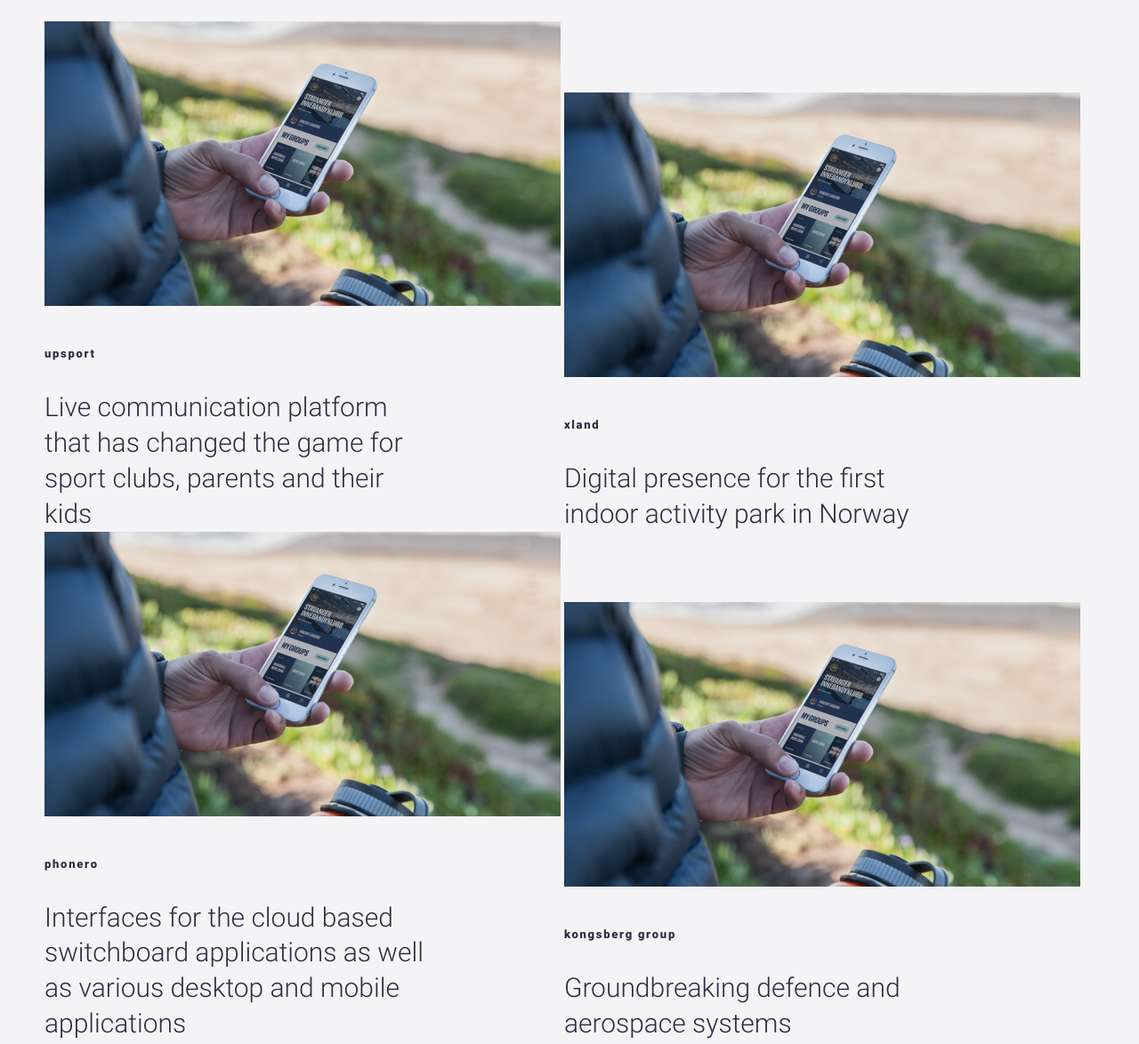
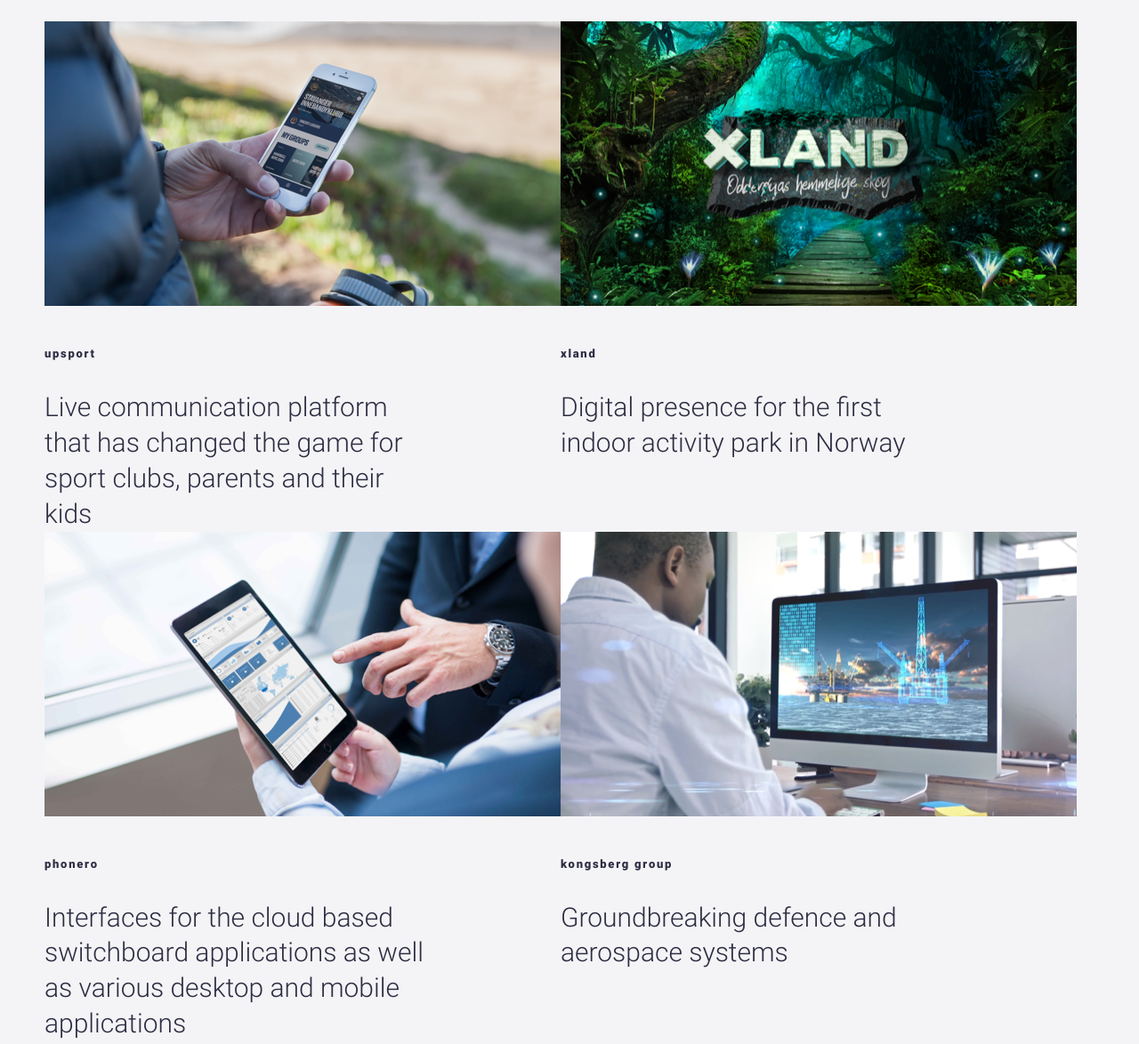
Before and after one commit to IrekYakupov/Fronbyte-home, a plain HTML site: page index.html in a window 1280 px wide. Shown: the part 2922-4096 px from the top of the page at 89% size. Drawn offline with Linux system fonts and the light colour scheme.

Commit message:
corrected the third block, made it through flex

```diff
--- a/index.html
+++ b/index.html
@@ -157,7 +157,7 @@
         <div class="b-portfolio__other-case">
           <a class="other-case__link" href="javascript:void(0)">
             <div class="other-case__card">
-              <img class="other-case__img" src="/img/img-upsport.png" alt="" />
+              <img class="other-case__img" src="/img/upsport.png" alt="" />
               <p class="other-case__name">upsport</p>
               <p class="other-case__discription">
                 Live communication platform that has changed the game for sport
@@ -168,7 +168,7 @@
 
           <a class="other-case__link" href="javascript:void(0)">
             <div class="other-case__card">
-              <img class="other-case__img" src="/img/img-upsport.png" alt="" />
+              <img class="other-case__img" src="/img/xland.png" alt="" />
               <p class="other-case__name">xland</p>
               <p class="other-case__discription">
                 Digital presence for the first indoor activity park in Norway
@@ -178,7 +178,7 @@
 
           <a class="other-case__link" href="javascript:void(0)">
             <div class="other-case__card">
-              <img class="other-case__img" src="/img/img-upsport.png" alt="" />
+              <img class="other-case__img" src="/img/phonero.png" alt="" />
               <p class="other-case__name">phonero</p>
               <p class="other-case__discription">
                 Interfaces for the cloud based switchboard applications as well
@@ -189,7 +189,7 @@
 
           <a class="other-case__link" href="javascript:void(0)">
             <div class="other-case__card">
-              <img class="other-case__img" src="/img/img-upsport.png" alt="" />
+              <img class="other-case__img" src="/img/kongsberg.png" alt="" />
               <p class="other-case__name">kongsberg group</p>
               <p class="other-case__discription">
                 Groundbreaking defence and aerospace systems
--- a/style.css
+++ b/style.css
@@ -315,8 +315,13 @@ body {
   color: #f4f4f7;
 }
 
-.other-case__card {
-    display: inline-block;
+.b-portfolio__other-case {
+    display: flex;
+    flex-wrap: wrap;
+}
+
+.b-portfolio__other-case div:nth-of-type(add) {
+    margin-right: 20px;
 }
 
 .other-case__link {
```
Also changed, not shown: img/img-kongsberg_2022-10-18/img-kongsberg@2x.png (deleted), img/img-phonero_2022-10-18/img-phonero@2x.png (deleted), img/img-upsport_2022-10-18/img-upsport.png (deleted), img/img-upsport_2022-10-18/img-upsport@2x.png (deleted), img/kongsberg.png (renamed from img/img-kongsberg_2022-10-18/img-kongsberg.png), img/phonero.png (renamed from img/img-phonero_2022-10-18/img-phonero.png), img/upsport.png (renamed from img/img-upsport.png), img/xland.png (renamed from img/img-xland_2022-10-18/img-xland.png), 5 other files.
